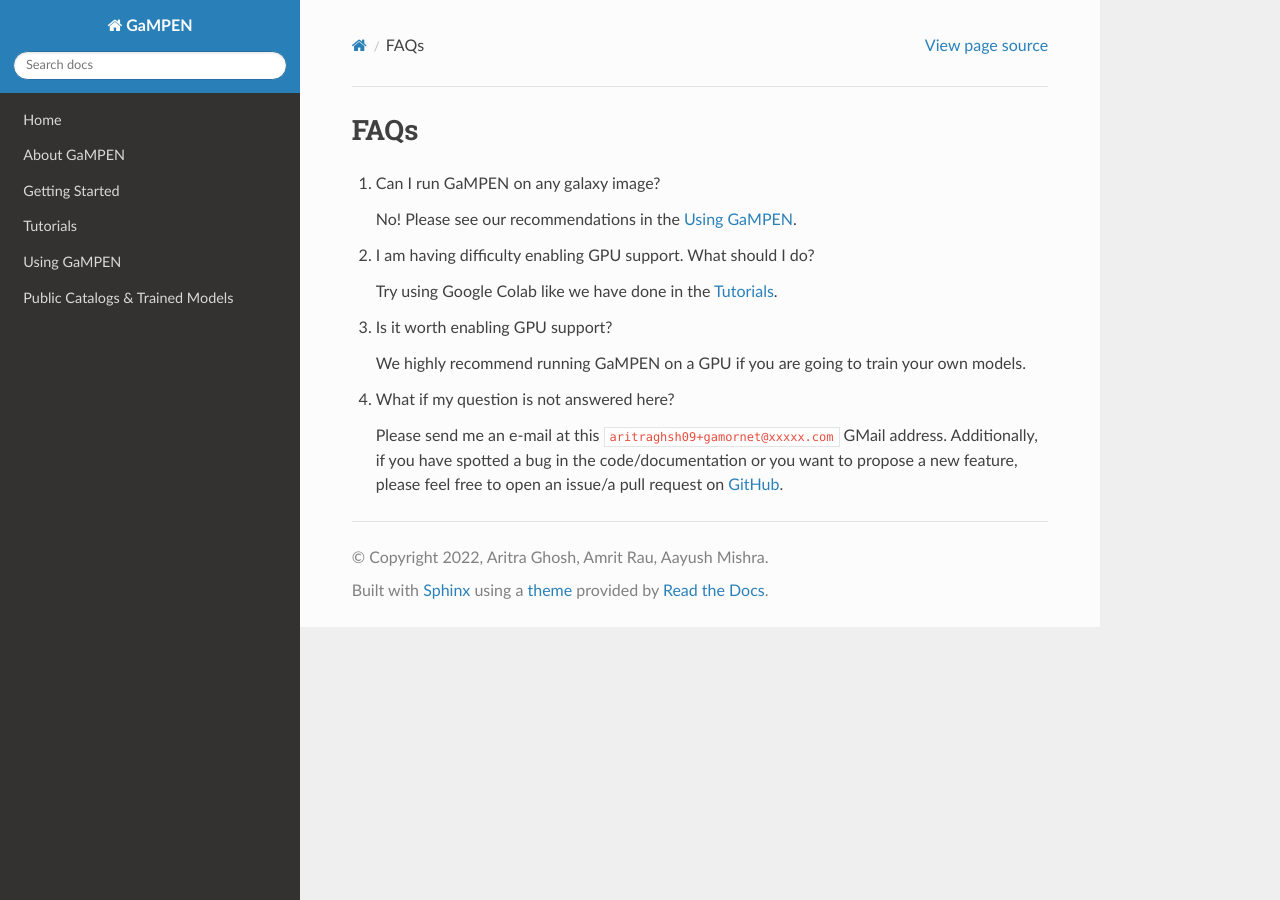
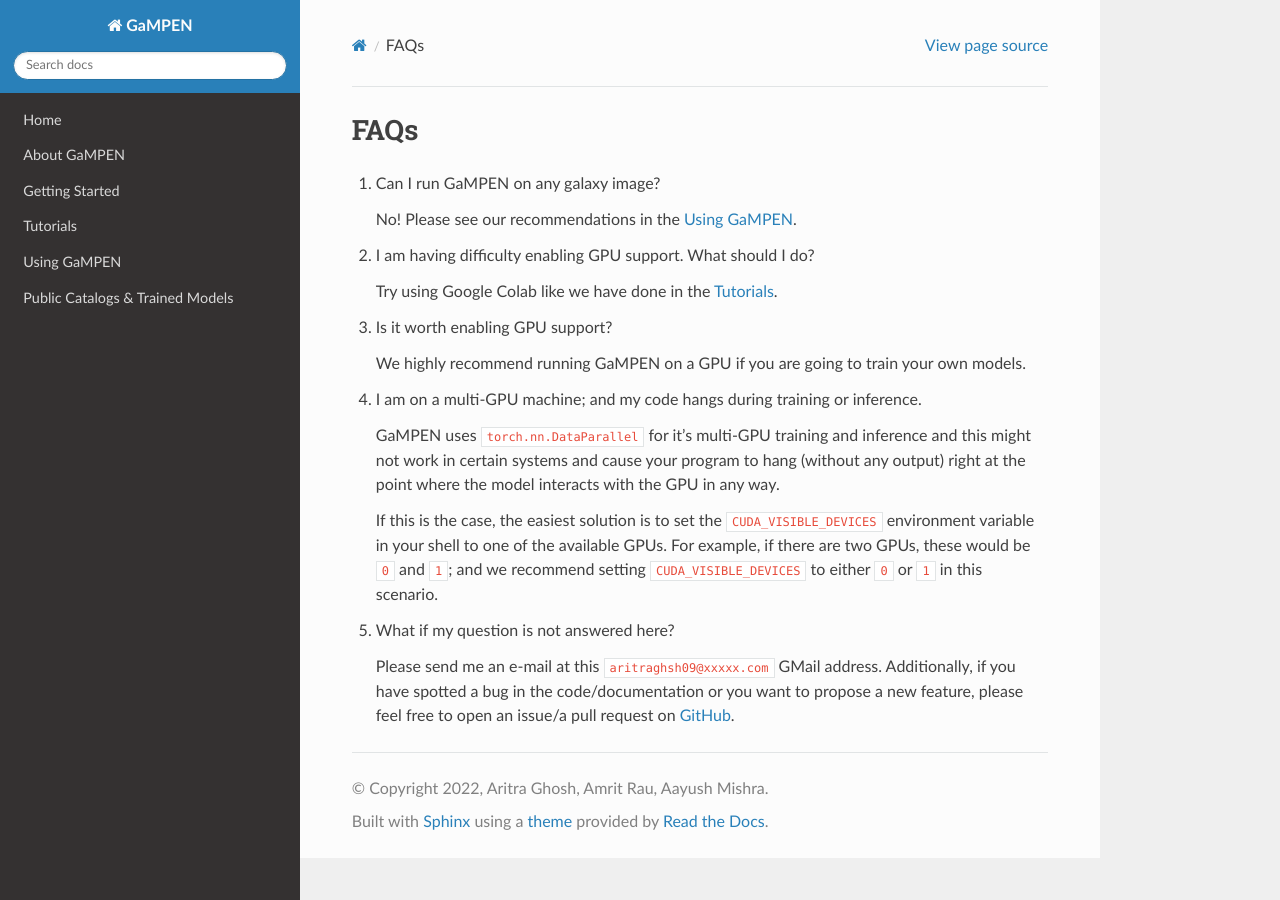
Before and after one commit to aritraghsh09/GaMPEN, a Sphinx documentation site: the page built from docs/source/FAQs.md, in a window 1280 px wide. Built offline with Sphinx 7.4.7 and the Read the Docs theme 3.1.0, drawn with Linux system fonts in a browser that asks for light colours; pages that are not in the unit, such as notebooks, are missing from menus.

Commit message:
Adding to FAQs

```diff
--- a/docs/requirements.txt
+++ b/docs/requirements.txt
@@ -4,7 +4,6 @@
 # PyPI packages
 astropy
 click
-# Line intentionally removed to avoid confusion with pytorch-ignite
 kornia
 matplotlib
 mlflow
--- a/docs/source/FAQs.md
+++ b/docs/source/FAQs.md
@@ -15,6 +15,13 @@
     We highly recommend running GaMPEN on a GPU if you are going to train your own models.
 
 
-4. What if my question is not answered here?
+4. I am on a multi-GPU machine; and my code hangs during training or inference.
 
-    Please send me an e-mail at this ``aritraghsh09+gamornet@xxxxx.com`` GMail address. Additionally, if you have spotted a bug in the code/documentation or you want to propose a new feature, please feel free to open an issue/a pull request on [GitHub](https://github.com/aritraghsh09/GaMorNet).
+    GaMPEN uses `torch.nn.DataParallel` for it's multi-GPU training and inference and this might not work in certain systems and cause your program to hang (without any output) right at the point where the model interacts with the GPU in any way.
+
+    If this is the case, the easiest solution is to set the `CUDA_VISIBLE_DEVICES` environment variable in your shell to one of the available GPUs. For example, if there are two GPUs, these would be `0` and `1`; and we recommend setting `CUDA_VISIBLE_DEVICES` to either `0` or `1` in this scenario.
+
+
+5. What if my question is not answered here?
+
+    Please send me an e-mail at this ``aritraghsh09@xxxxx.com`` GMail address. Additionally, if you have spotted a bug in the code/documentation or you want to propose a new feature, please feel free to open an issue/a pull request on [GitHub](https://github.com/aritraghsh09/GaMorNet).
```
